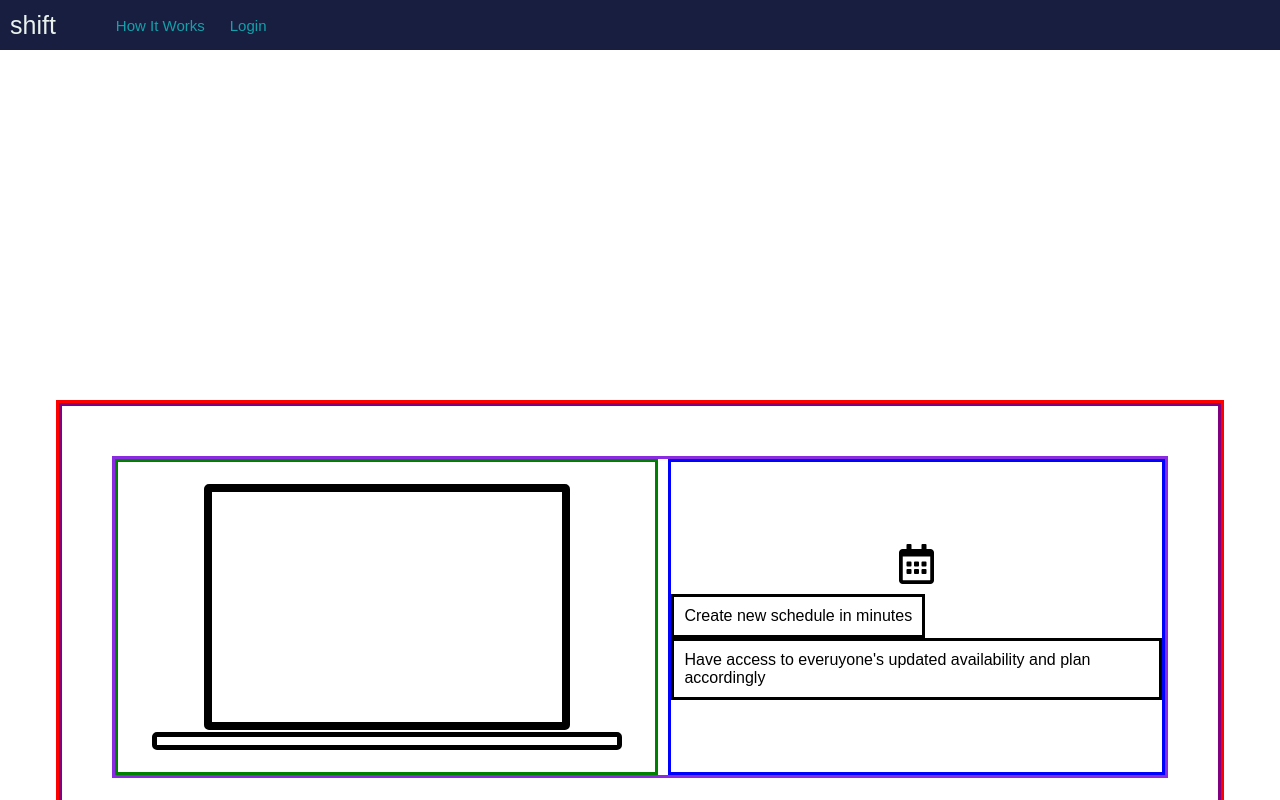
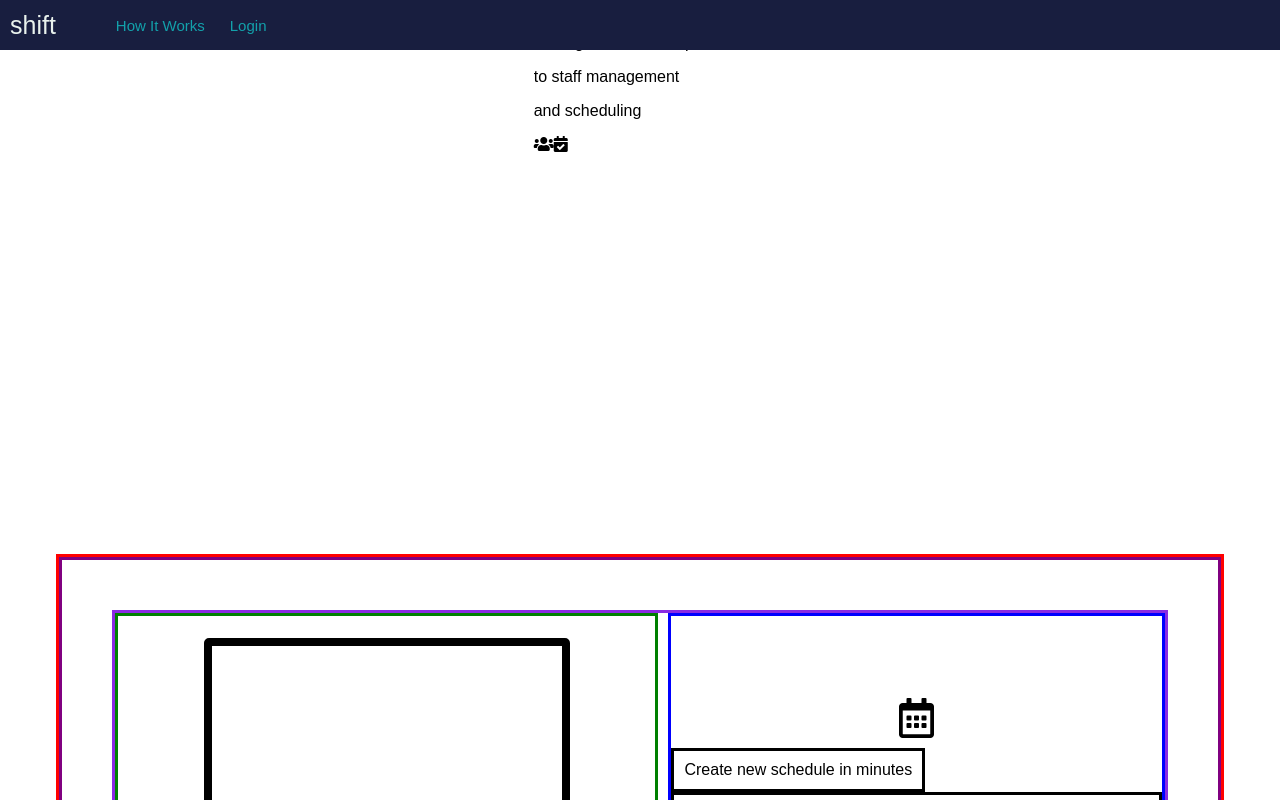
Before and after one commit to yh2n/shift-client, a React (Create React App) app: page / in a window 1280 px wide. Shown: the top 800 px of the page. Built offline with nearby package versions, Linux system fonts and the light colour scheme; no server answers; some icons are missing.

Commit message:
Add app presentatio box

```diff
--- a/src/components/LandingPage.js
+++ b/src/components/LandingPage.js
@@ -21,6 +21,20 @@ export default class LandingPage extends Component {
                         shift
                     </p>
                     <LandingPageIcons /> */}
+                    <div className="app_presentation_container">
+                        <div className="app_presentation left_icons">
+                            <i className="fas fa-bell"></i>
+                        </div>
+                        <div className="app_presentation center_text">
+                            <p>Adding a real-time experience</p>
+                            <p>to staff management</p>
+                            <p>and scheduling</p>
+                        </div>
+                        <div className="app_presentation right_icons">
+                            <i className="fas fa-users"></i>
+                            <i className="fas fa-calendar-check"></i>
+                        </div>
+                    </div>
                     <div className="landing_page_animations">
                         <div className="animations_container">
                             <div className="laptop_container">
@@ -29,8 +43,8 @@ export default class LandingPage extends Component {
                                     <div className="laptop_keypboard"></div>
                                 </div>
                                 <div className="laptop_instructions">
-                                    <i className="far fa-calendar-alt" style={{'font-size': '40px'}}></i>
-                                    <div className="animations_text">Create new schedule in minutes</div>
+                                    <i className="far fa-calendar-alt" style={{'fontSize': '40px'}}></i>
+                                    <div className="animations_text icon_text">Create new schedule in minutes</div>
                                     <div className="animations_text">Have access to everuyone's updated availability and plan accordingly</div>
                                 </div>
                             </div>
@@ -44,8 +58,8 @@ export default class LandingPage extends Component {
                                     </div>
                                 </div>
                                 <div className="cell-phone_instructions">
-                                    <i className="far fa-bell" style={{'font-size': '40px'}}></i>
-                                    <div className="animations_text">Get notified</div>
+                                    <i className="far fa-bell" style={{'fontSize': '40px'}}></i>
+                                    <div className="animations_text icon_text">Get notified</div>
                                     <div className="animations_text">Receive schedule updates and requests in real-time</div>
                                     <div className="animations_text">Always know who will be on the floor even with last minutes changes</div>
                                 </div>
@@ -77,10 +91,10 @@ export default class LandingPage extends Component {
                                 </div>
                                 <div className="laptop_instructions">
                                     <div className="last_instructions">
-                                        <i class="far fa-laugh-beam" style={{'font-size': '40px'}}></i>
-                                        <i class="fas fa-sun" style={{'font-size': '40px'}}></i>
+                                        <i className="far fa-laugh-beam" style={{'fontSize': '40px'}}></i>
+                                        <i className="fas fa-sun" style={{'fontSize': '40px'}}></i>
                                     </div>
-                                    <div className="animations_text">Ease the process...</div>
+                                    <div className="animations_text icon_text">Ease the process...</div>
                                     <div className="animations_text">...scheduling, swapping shifts, communicating with the staff</div>
                                     <div className="animations_text">No more time wasted looking for that server who's off and willing to pick a shift</div>
                                     <div className="animations_text">4 unnecessary phone calls?
```
